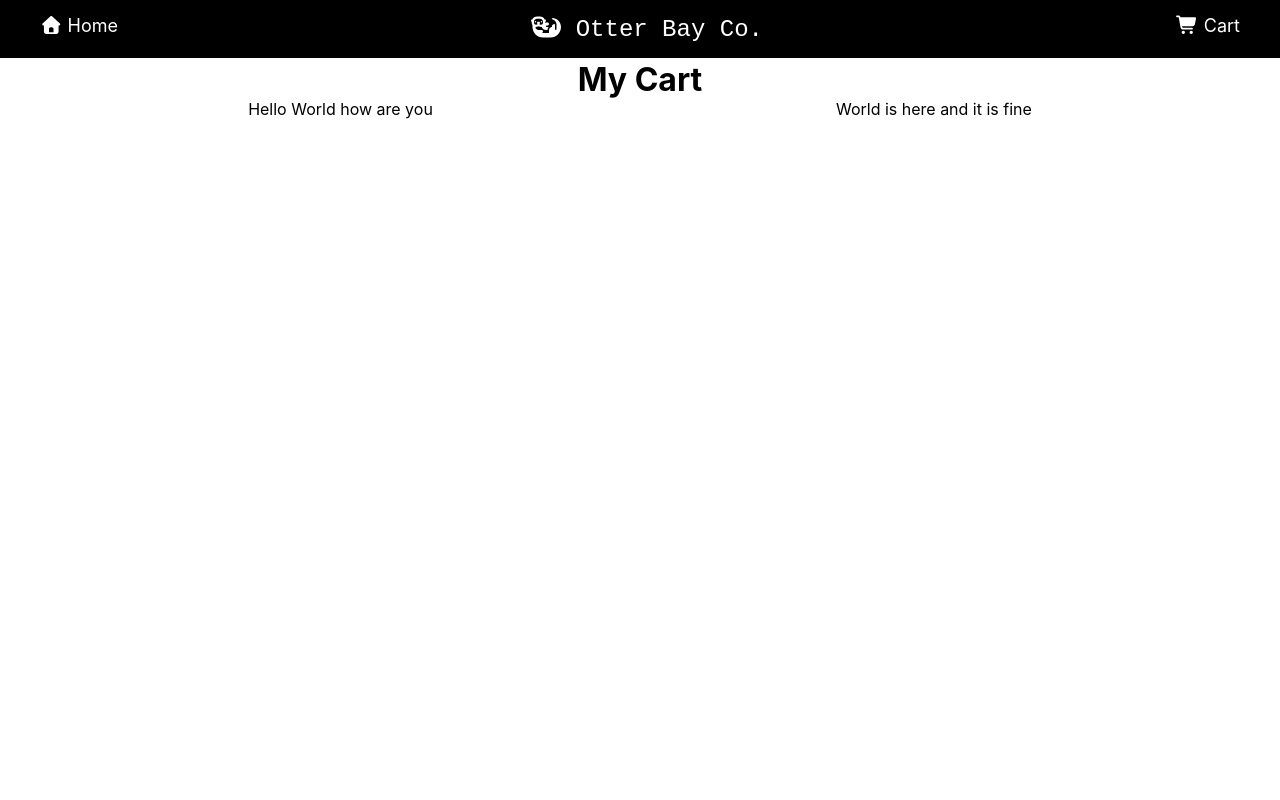
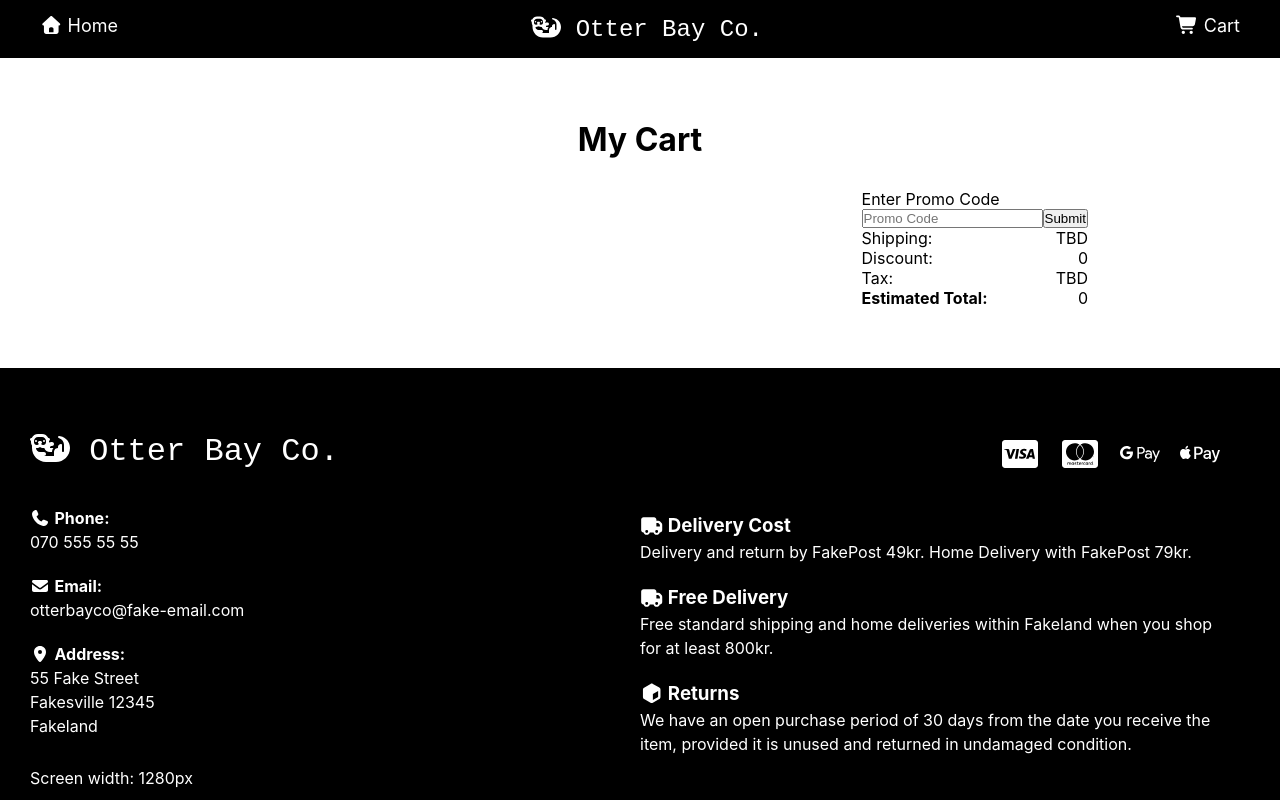
Before and after one commit to ls-95/shopping-cart-react, a React (Create React App) app: page /cart in a window 1280 px wide. Shown: the top 800 px of the page. Built offline with nearby package versions, Linux system fonts and the light colour scheme.

Commit message:
Show cart items with basic styling and corrected CartContext file name

```diff
--- a/src/App.js
+++ b/src/App.js
@@ -3,7 +3,7 @@ import NavBar from "./components/NavBar.js";
 import Home from "./pages/Home.js";
 import Cart from "./pages/Cart.js";
 import Footer from "./components/Footer.js";
-import { CartProvider } from "./components/CartContent.js";
+import { CartProvider } from "./components/CartContext.js";
 import { useRef } from "react";
 import "./App.css";
 
--- a/src/components/Item.js
+++ b/src/components/Item.js
@@ -1,6 +1,6 @@
 import { useState, useEffect } from "react";
 import { useNavigate } from "react-router-dom";
-import { useCart } from "./CartContent";
+import { useCart } from "./CartContext";
 import "./Item.css";
 import Button from "./Button";
 
@@ -10,6 +10,10 @@ export default function Item({ innerRef, handleScrollToItems }) {
   const [products, setProducts] = useState([]);
   const [loading, setLoading] = useState(true);
   const [error, setError] = useState(null);
+  const { cartItems } = useCart();
+  useEffect(() => {
+    console.log("Cart Items Changed:", cartItems);
+  }, [cartItems]);
 
   useEffect(() => {
     fetch("https://fakestoreapi.com/products")
@@ -26,7 +30,6 @@ export default function Item({ innerRef, handleScrollToItems }) {
 
   const handleAddToCart = (product) => {
     addToCart(product);
-    console.log(product);
   };
 
   const handleNavigateToCart = () => {
--- a/src/pages/Cart.css
+++ b/src/pages/Cart.css
@@ -1,20 +1,76 @@
 .cart-container {
   box-sizing: border-box;
   margin: 0;
-  padding: 0;
+  padding: 120px 40px 60px 40px;
   display: flex;
   justify-content: center;
-  height: 100vh;
 }
 
 .cart-container .inner-div {
-  padding: 60px 30px;
+  width: 70vw;
 }
-.cart-container h1 {
+
+.cart-container .cart-title {
   text-align: center;
+  padding-bottom: 30px;
 }
 
 .cart-container .cart-layout {
   display: grid;
   grid-template-columns: 3fr 1fr;
 }
+
+.item-container {
+  display: flex;
+  flex-direction: row;
+  gap: 15px;
+  align-items: flex-start;
+  padding: 25px;
+  border-bottom: 1px solid #eee;
+}
+
+.item-container img {
+  height: 100px;
+  width: auto;
+  max-width: 130px;
+}
+
+.item-container .title {
+  flex: 1;
+  word-wrap: break-word;
+  margin: 0 0 5px 0;
+}
+
+.item-container .price {
+  flex-shrink: 0;
+  font-weight: bold;
+  color: #2563eb;
+}
+
+.promo-code-container {
+  display: flex;
+  flex-direction: row;
+}
+
+.promo-code-container .promo-input {
+  display: inline;
+}
+
+.promo-code-container .promo-button {
+  display: inline;
+}
+
+.calculation p {
+  display: flex;
+  justify-content: space-between;
+}
+
+@media only screen and (max-width: 992px) {
+  .item-container .image {
+    height: 80px;
+    width: auto;
+    max-width: 120px;
+    object-fit: cover;
+    flex-shrink: 0;
+  }
+}
--- a/src/pages/Cart.js
+++ b/src/pages/Cart.js
@@ -1,13 +1,61 @@
 import "./Cart.css";
+import { useCart } from "../components/CartContext";
 
 export default function Cart() {
+  const { cartItems } = useCart();
   return (
     <div className="cart-container">
       <div className="inner-div">
         <h1 className="cart-title">My Cart</h1>
         <div className="cart-layout">
-          <div className="cart-items">Hello World how are you</div>
-          <div className="cart-calculation">World is here and it is fine</div>
+          <div className="cart-items">
+            {cartItems.map((items) => (
+              <div key={items.id} className="item-container" id="items.id">
+                <img
+                  src={items.image}
+                  alt={items.description}
+                  className="image"
+                />
+                <h5 className="title">{items.title}</h5>
+                <p className="price">{items.price}</p>
+              </div>
+            ))}
+          </div>
+          <div className="cart-calculation">
+            <form>
+              <label>Enter Promo Code</label>
+              <div className="promo-code-container">
+                <input
+                  type="text"
+                  placeholder="Promo Code"
+                  id="promo-code"
+                  name="promo-code"
+                  className="promo-input"
+                />
+                <button className="promo-button">Submit</button>
+              </div>
+            </form>
+            <div className="calculation">
+              <p>
+                <span>Shipping: </span>
+                <span>TBD</span>
+              </p>
+              <p>
+                <span>Discount: </span>
+                <span>0</span>
+              </p>
+              <p>
+                <span>Tax: </span>
+                <span>TBD</span>
+              </p>
+              <p>
+                <span>
+                  <strong>Estimated Total: </strong>
+                </span>
+                <span>0</span>
+              </p>
+            </div>
+          </div>
         </div>
       </div>
     </div>
```
Also changed, not shown: src/components/CartContext.js (renamed from src/components/CartContent.js).
